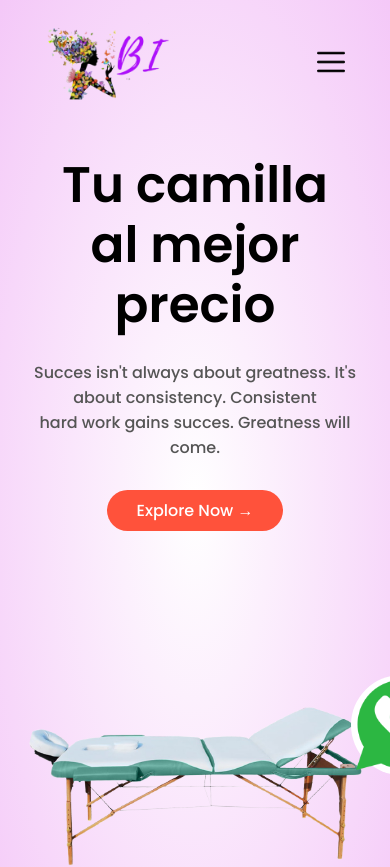
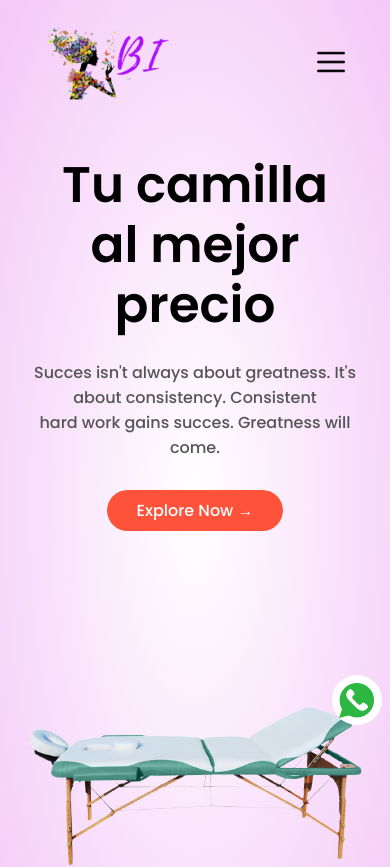
Before and after one commit to basthev/tienda-camillas, a plain HTML site: page index.html in a window 390 px wide. Shown: the top 867 px of the page. Drawn offline with Linux system fonts and the light colour scheme; a web font is replaced by a local one.

Commit message:
arreglado icono de whatsapp

```diff
--- a/style.css
+++ b/style.css
@@ -349,6 +349,18 @@ ul{
         cursor: pointer;
     }
 }
+@media only screen and (max-width: 425px){
+    #whatshapp{
+        width:50px;
+        height: 50px;
+        top: 80%;
+        left:85%;
+    }
+    #whatshapp img{
+        width: 35px;
+        height: 35px;
+    }
+}
 /* ------------- all products page --------- */
 .row-2{
     justify-content: space-between;
```
